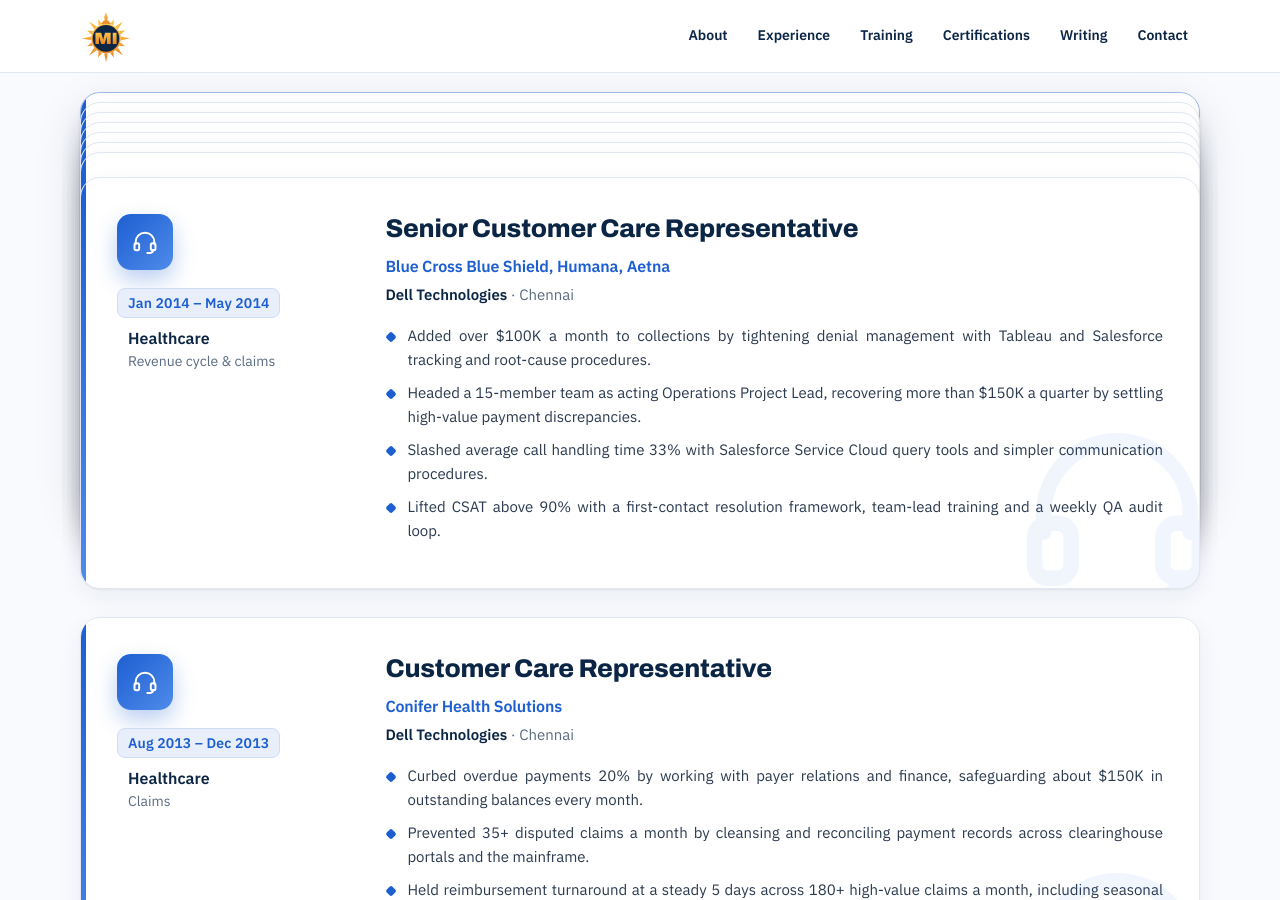
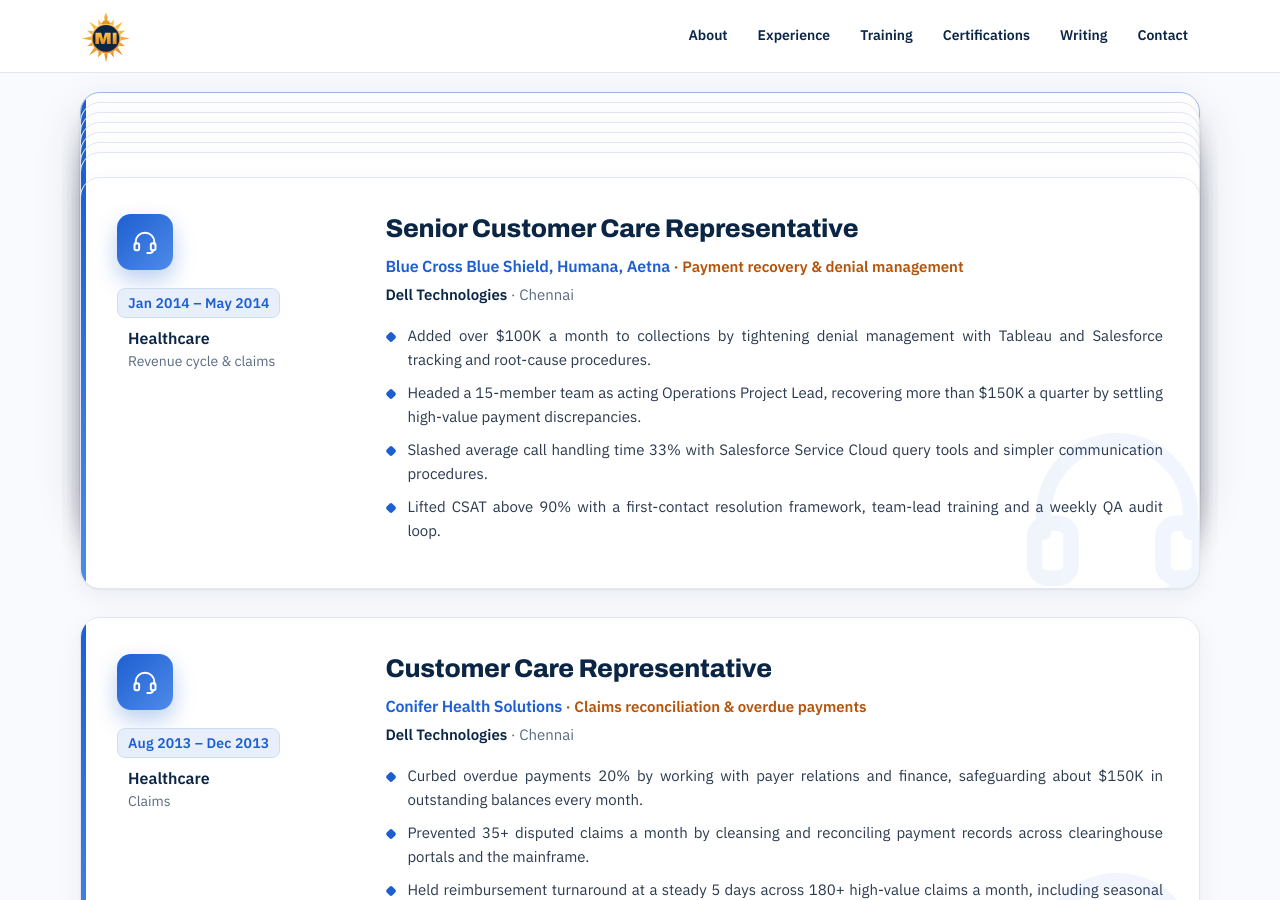
Before and after one commit to Madhan-I/Madhan-I.github.io, a Jekyll site: the page built from index.html, in a window 1280 px wide and 900 px high, scrolled down 4994 px. Built offline with Jekyll 4.4.1, drawn with Linux system fonts in a browser that asks for light colours.

Commit message:
Add work-stream labels to Dell roles
Co-Authored-By: Claude Opus 5.5 <noreply@anthropic.com>
Claude-Session: https://claude.ai/code/session_01MFRrTt7LBDdX57m85KHNGp

```diff
--- a/_data/profile.yml
+++ b/_data/profile.yml
@@ -186,6 +186,7 @@ experience:
     company: Dell Technologies
     client: "Blue Cross Blue Shield, Humana, Aetna"
     detail: Chennai
+    project: "Payment recovery & denial management"
     points:
       - "Added over $100K a month to collections by tightening denial management with Tableau and Salesforce tracking and root-cause procedures."
       - "Headed a 15-member team as acting Operations Project Lead, recovering more than $150K a quarter by settling high-value payment discrepancies."
@@ -198,6 +199,7 @@ experience:
     company: Dell Technologies
     client: Conifer Health Solutions
     detail: Chennai
+    project: "Claims reconciliation & overdue payments"
     points:
       - "Curbed overdue payments 20% by working with payer relations and finance, safeguarding about $150K in outstanding balances every month."
       - "Prevented 35+ disputed claims a month by cleansing and reconciling payment records across clearinghouse portals and the mainframe."
```
